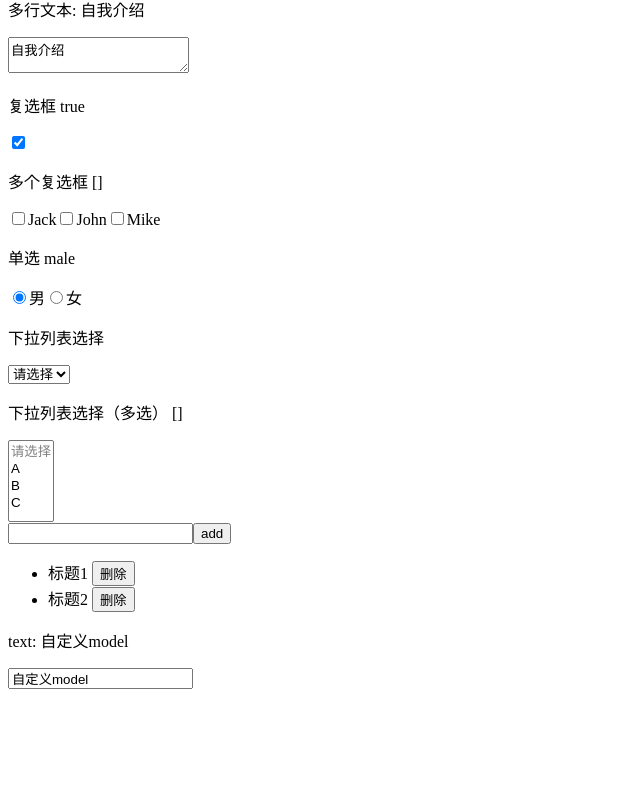
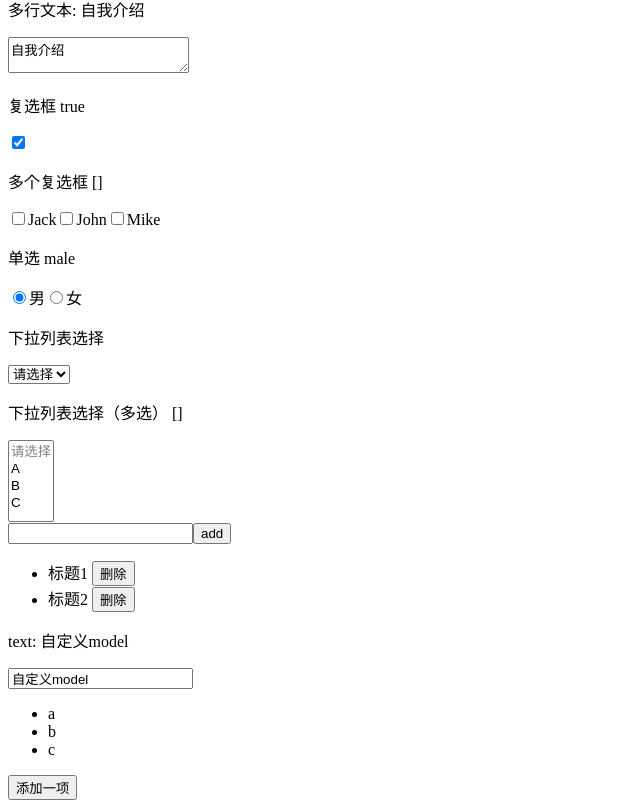
Before and after one commit to dengerpu/web_learning, a Vue app in the folder 面试题/Vue面试题/vue2-demo/: page / in a window 1280 px wide. Shown: the part 998-1806 px from the top of the page, without its empty margins (0-640 px from the left). Before the commit the page ends 1695 px from the top, so only its background shows below. Built offline with nearby package versions, Linux system fonts and the light colour scheme.

Commit message:
feat: nextTick

```diff
--- a/面试题/Vue面试题/vue2-demo/src/App.vue
+++ b/面试题/Vue面试题/vue2-demo/src/App.vue
@@ -10,6 +10,7 @@
     <FormDemo></FormDemo>
     <ComponentsDemo></ComponentsDemo>
     <CustomVModel v-model="name"></CustomVModel>
+    <NextTick></NextTick>
   </div>
 </template>
 <script>
@@ -23,6 +24,7 @@ import TqlDemo from './views/基本使用/TqlDemo.vue'
 import WatchDemo from './views/基本使用/WatchDemo.vue'
 import ComponentsDemo from './views/组件使用/index.vue'
 import CustomVModel from './views/高级特性/CustomVModel.vue'
+import NextTick from './views/高级特性/NextTick.vue'
 export default {
   name: 'app',
   components: {
@@ -35,7 +37,8 @@ export default {
     EventDemo,
     FormDemo,
     ComponentsDemo,
-    CustomVModel
+    CustomVModel,
+    NextTick
   },
   data() {
     return {
--- /dev/null
+++ b/面试题/Vue面试题/vue2-demo/src/views/高级特性/NextTick.vue
@@ -0,0 +1,38 @@
+<template>
+  <div id="app">
+    <ul ref="ul1">
+        <li v-for="(item, index) in list" :key="index">
+            {{item}}
+        </li>
+    </ul>
+    <button @click="addItem">添加一项</button>
+  </div>
+</template>
+
+<script>
+export default {
+  name: 'app',
+  data() {
+      return {
+        list: ['a', 'b', 'c']
+      }
+  },
+  methods: {
+    addItem() {
+        this.list.push(`${Date.now()}`)
+        this.list.push(`${Date.now()}`)
+        this.list.push(`${Date.now()}`)
+
+        console.log(this.$refs.ul1.childNodes.length) // 获取到的是3，添加之前的
+
+        // 1. 异步渲染，$nextTick 待 DOM 渲染完再回调
+        // 3. 页面渲染时会将 data 的修改做整合，多次 data 修改只会渲染一次
+        this.$nextTick(() => {
+          // 获取 DOM 元素
+          const ulElem = this.$refs.ul1
+          console.log( ulElem.childNodes.length ) // 获取到的是最新的6
+        })
+    }
+  }
+}
+</script>
```
